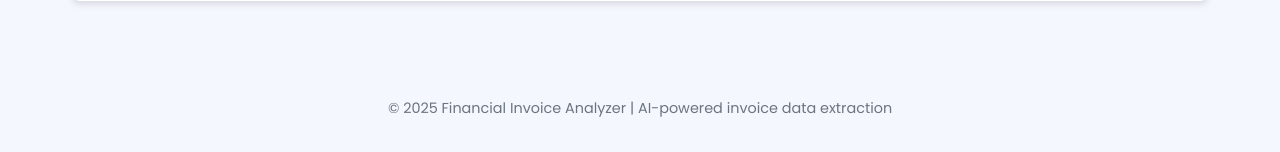
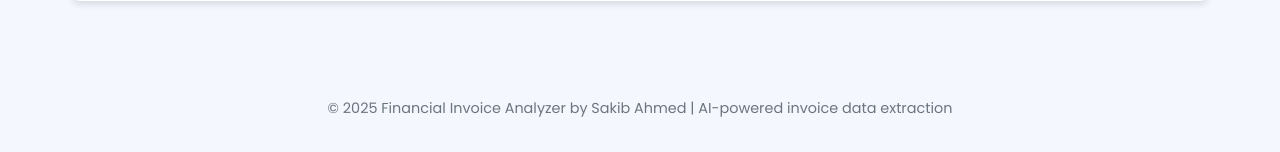
Before and after one commit to SakibAhmedShuva/Mistral-OCR-Based-Invoice-Analyzer, a Flask app: page / in a window 1280 px wide. Shown: the part 656-808 px from the top of the page. Run offline with Flask 3, Linux system fonts and the light colour scheme; some libraries are stand-ins or nearby versions.

Commit message:
Update index.html

```diff
--- a/templates/index.html
+++ b/templates/index.html
@@ -417,7 +417,7 @@
     </div>
 
     <footer>
-        <p>© 2025 Financial Invoice Analyzer | AI-powered invoice data extraction</p>
+        <p>© 2025 Financial Invoice Analyzer by Sakib Ahmed | AI-powered invoice data extraction</p>
     </footer>
 
     <script>
```
